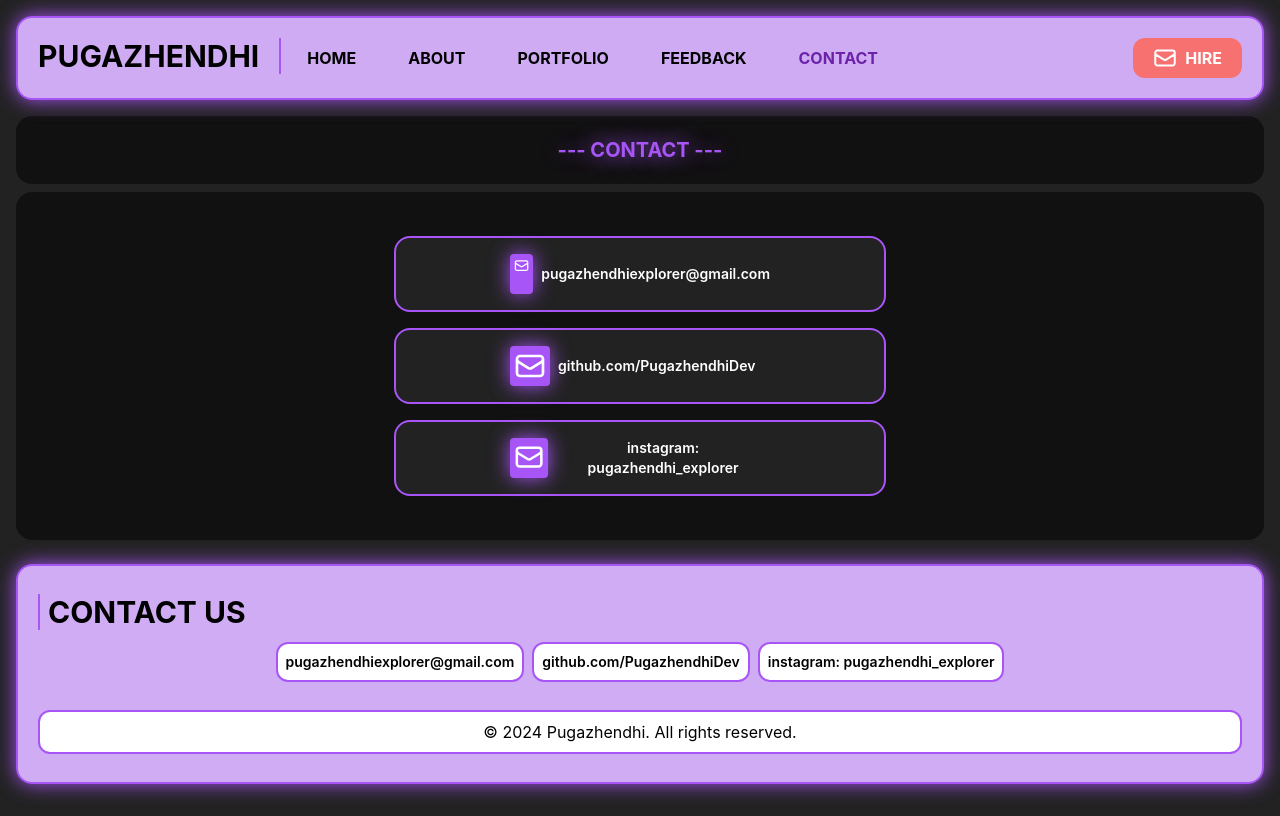
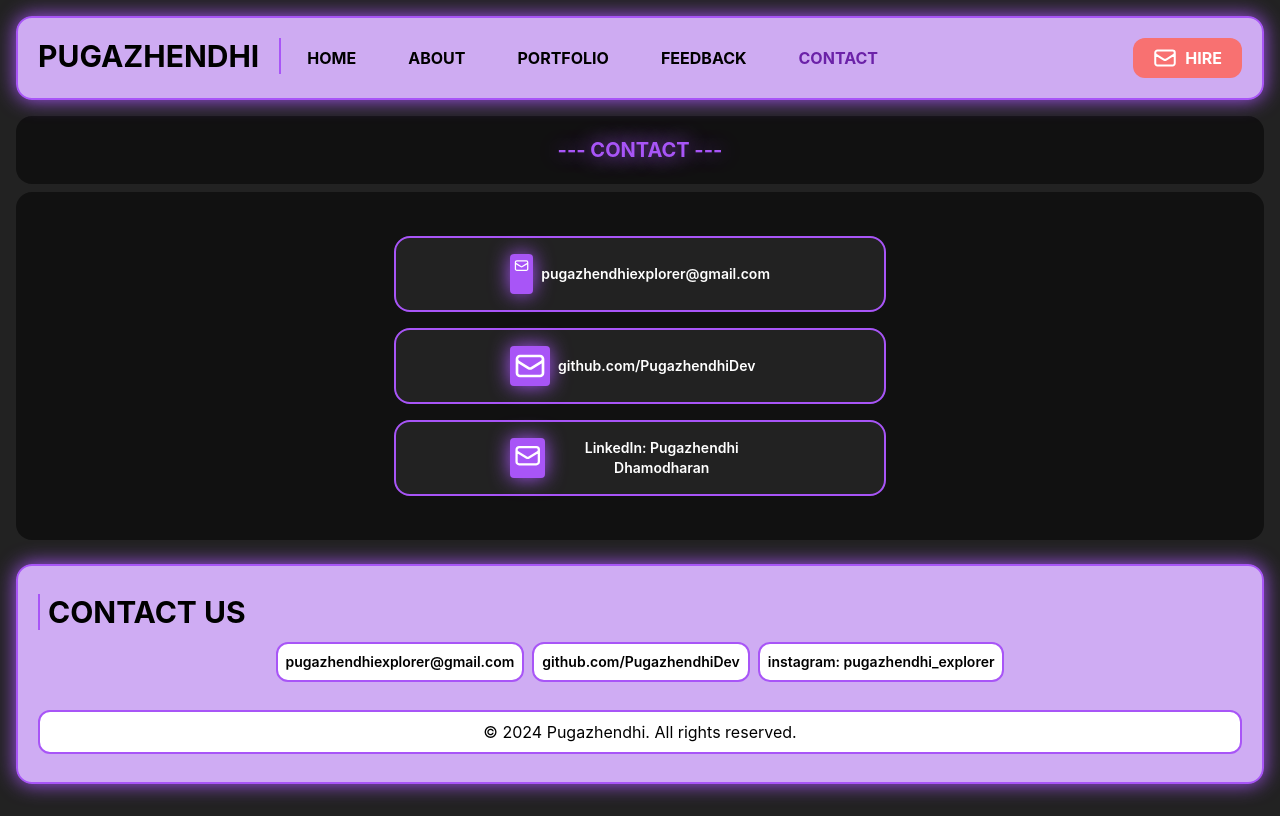
Before and after one commit to PugazhendhiDev/PugazhendhiDev, a React (Create React App) app: page /contact in a window 1280 px wide. Built offline with nearby package versions, Linux system fonts and the light colour scheme.

Commit message:
Update contact.js

```diff
--- a/src/pages/contact.js
+++ b/src/pages/contact.js
@@ -62,7 +62,7 @@ function Contact() {
           </div>
           <div className="bg-[#222] justify-center mb-1 mx-1 p-2 md:p-4 font-semibold text-center border-2 border-purple-500 rounded-xl md:rounded-2xl">
             <a
-              href="https://instagram.com/pugazhendhi_explorer/"
+              href="https://www.linkedin.com/in/pugazhendhi-dhamodharan-24962832b"
               className="contentRevealAnimation flex gap-2 max-w-[260px] mx-auto"
             >
               <div className="blurBorder my-auto w-6 h-6 md:w-10 md:h-10 bg-purple-500 text-white p-1 rounded">
@@ -81,7 +81,7 @@ function Contact() {
                 </svg>
               </div>
               <h1 className="text-sm md:text-md text-white hover:text-purple-500 my-auto">
-                instagram: pugazhendhi_explorer
+                LinkedIn: Pugazhendhi Dhamodharan
               </h1>
             </a>
           </div>
```
